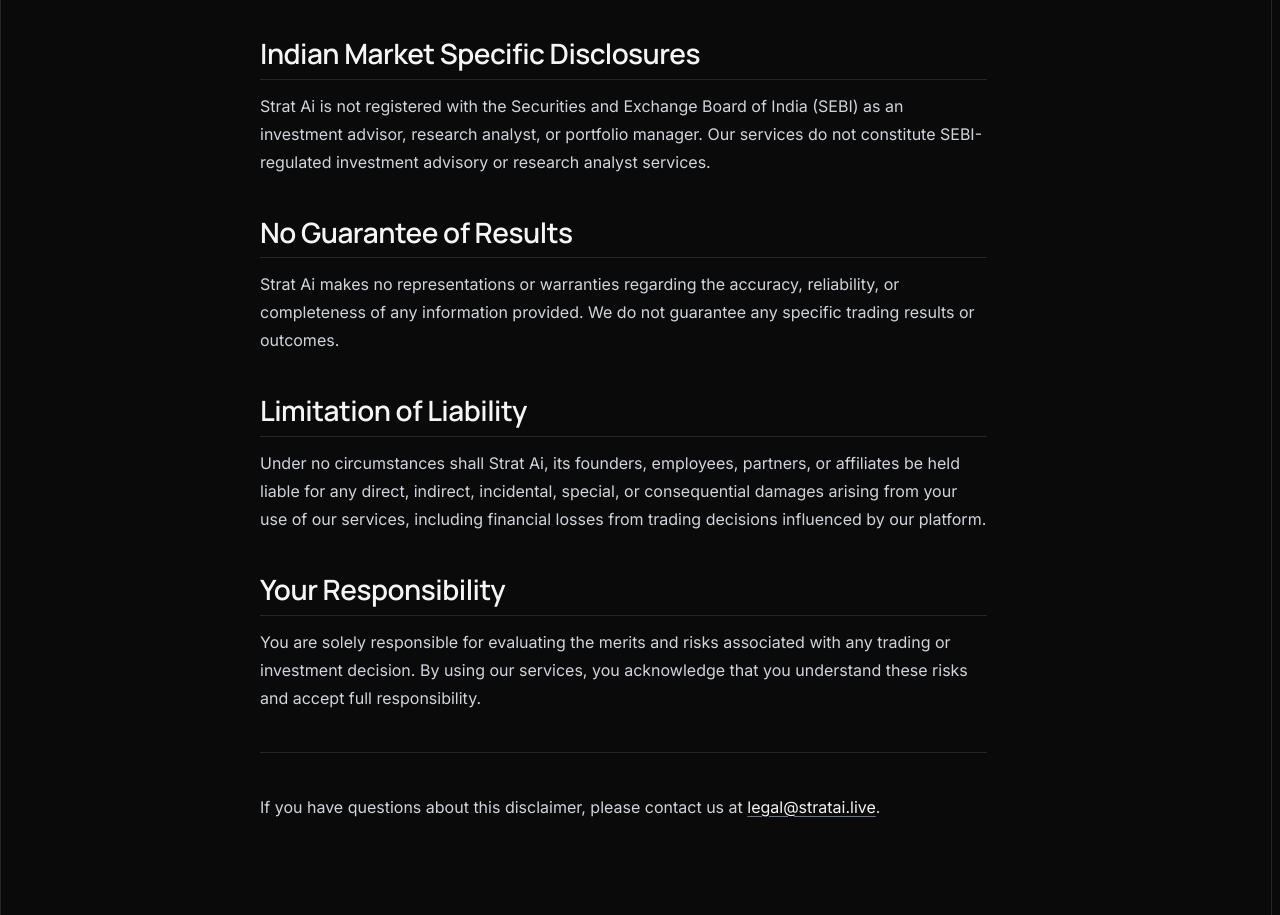
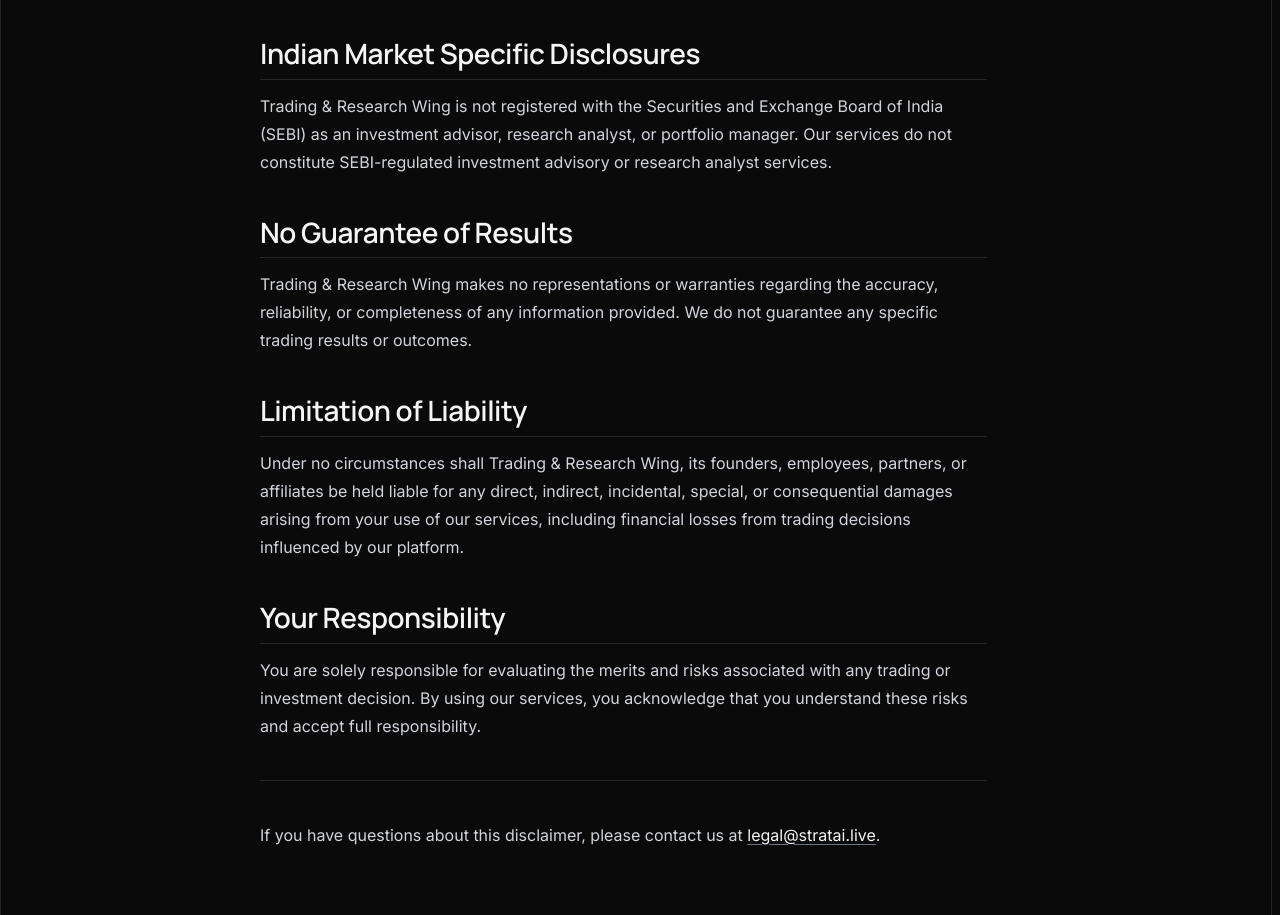
Before and after one commit to yash-rana0101/strat, an Astro site: page /disclaimer in a window 1280 px wide. Shown: the part 1885-2800 px from the top of the page. Built offline with nearby package versions, Linux system fonts and the light colour scheme; Astro itself is replaced by a stand-in of ours.

Commit message:
refactor/migration: update files (batch 1/2)
Files included:
- src/components/navigation/Footer.astro
- src/pages/disclaimer.astro
- src/pages/privacy.astro

```diff
--- a/src/components/navigation/Footer.astro
+++ b/src/components/navigation/Footer.astro
@@ -37,7 +37,7 @@
     </div>
 
     <div class="pt-8 flex flex-col sm:flex-row justify-between items-center gap-4">
-      <p class="type-body-sm text-muted-soft text-center sm:text-left">© 2026 Strat Ai Labs Private Ltd. All rights reserved.</p>
+      <p class="type-body-sm text-muted-soft text-center sm:text-left">© 2026 <a href="https://tradingrw.com" class="hover:underline hover:text-white transition-colors" target="_blank" rel="noopener noreferrer">Trading & Research Wing</a>. All rights reserved.</p>
       <p class="text-[10px] text-muted-soft max-w-[500px] text-center sm:text-right">
         Trading involves substantial risk. Strat provides analysis tools only — not financial advice. Past performance does not guarantee future results.
       </p>
--- a/src/pages/disclaimer.astro
+++ b/src/pages/disclaimer.astro
@@ -9,7 +9,7 @@
       <Prose>
         <p class="text-muted-soft type-body-sm">Last updated: June 26, 2026</p>
         <h2>General Disclaimer</h2>
-        <p>The information provided on this website and through the Strat Ai terminal by Strat Ai Labs Private Limited ("Strat Ai") is for <strong>general informational and educational purposes only</strong>. Nothing on this website constitutes financial advice, investment advice, trading advice, or any other form of professional advice.</p>
+        <p>The information provided on this website and through the Strat Ai terminal by Trading & Research Wing ("Trading & Research Wing") is for <strong>general informational and educational purposes only</strong>. Nothing on this website constitutes financial advice, investment advice, trading advice, or any other form of professional advice.</p>
         <h2>Not Financial Advice</h2>
         <blockquote>Strat Ai does not provide personalized financial, investment, legal, or tax advice. All quantitative market analysis, insights, trade validations, and research reports are provided strictly for informational purposes and should not be relied upon as the sole basis for any financial decision.</blockquote>
         <p>Before making any investment or trading decision, you should consult with a qualified financial advisor who is aware of your individual financial situation and risk tolerance.</p>
@@ -23,11 +23,11 @@
         <p>Strat Ai utilizes quantitative models and historical analysis tools. You acknowledge that:</p>
         <ul><li>Quantitative models may produce inaccurate or misleading outputs</li><li>Model-generated insights are probabilistic assessments, not certainties</li><li>Models are trained on historical data and may not perform well under novel conditions</li><li>The terminal should be used as one tool among many, not as a sole source of truth</li></ul>
         <h2>Indian Market Specific Disclosures</h2>
-        <p>Strat Ai is not registered with the Securities and Exchange Board of India (SEBI) as an investment advisor, research analyst, or portfolio manager. Our services do not constitute SEBI-regulated investment advisory or research analyst services.</p>
+        <p>Trading & Research Wing is not registered with the Securities and Exchange Board of India (SEBI) as an investment advisor, research analyst, or portfolio manager. Our services do not constitute SEBI-regulated investment advisory or research analyst services.</p>
         <h2>No Guarantee of Results</h2>
-        <p>Strat Ai makes no representations or warranties regarding the accuracy, reliability, or completeness of any information provided. We do not guarantee any specific trading results or outcomes.</p>
+        <p>Trading & Research Wing makes no representations or warranties regarding the accuracy, reliability, or completeness of any information provided. We do not guarantee any specific trading results or outcomes.</p>
         <h2>Limitation of Liability</h2>
-        <p>Under no circumstances shall Strat Ai, its founders, employees, partners, or affiliates be held liable for any direct, indirect, incidental, special, or consequential damages arising from your use of our services, including financial losses from trading decisions influenced by our platform.</p>
+        <p>Under no circumstances shall Trading & Research Wing, its founders, employees, partners, or affiliates be held liable for any direct, indirect, incidental, special, or consequential damages arising from your use of our services, including financial losses from trading decisions influenced by our platform.</p>
         <h2>Your Responsibility</h2>
         <p>You are solely responsible for evaluating the merits and risks associated with any trading or investment decision. By using our services, you acknowledge that you understand these risks and accept full responsibility.</p>
         <hr />
--- a/src/pages/privacy.astro
+++ b/src/pages/privacy.astro
@@ -9,7 +9,7 @@
       <Prose>
         <p class="text-muted-soft type-body-sm">Last updated: June 26, 2026</p>
         <h2>1. Introduction</h2>
-        <p>Strat Ai Labs Private Limited ("Strat Ai", "we", "our", or "us") operates the website <a href="https://www.stratai.live">stratai.live</a> and the Strat AI platform. This Privacy Policy explains how we collect, use, disclose, and safeguard your information when you visit our website or use our services.</p>
+        <p>Trading & Research Wing ("Trading & Research Wing", "we", "our", or "us") operates the website <a href="https://www.stratai.live">stratai.live</a> and the Strat Ai terminal. This Privacy Policy explains how we collect, use, disclose, and safeguard your information when you visit our website or use our services.</p>
         <p>Please read this Privacy Policy carefully. By accessing or using our services, you acknowledge that you have read, understood, and agree to be bound by this policy.</p>
         <h2>2. Information We Collect</h2>
         <h3>Personal Information</h3>
```
